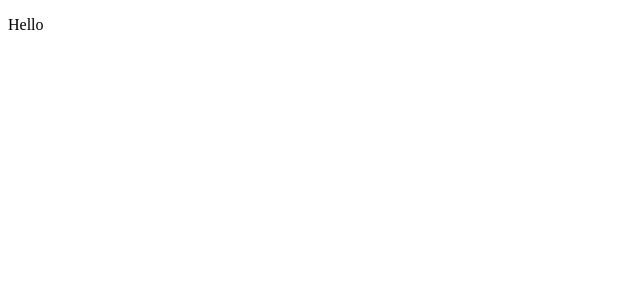
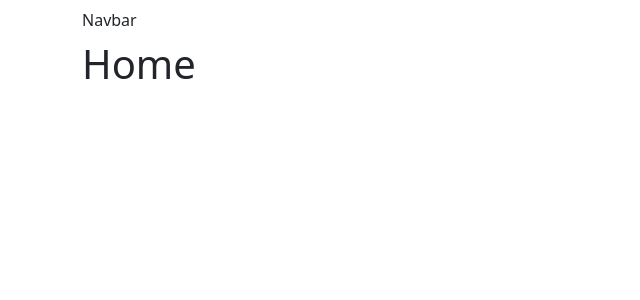
Before and after one commit to bdugg9119/shop, a React (Vite) app: page / in a window 1280 px wide. Shown: the top 300 px of the page, without its empty margins (0-640 px from the left). Built offline with nearby package versions, Linux system fonts and the light colour scheme.

Commit message:
Basic routing setup

```diff
--- a/src/App.tsx
+++ b/src/App.tsx
@@ -1,8 +1,21 @@
+import {Routes, Route} from 'react-router-dom';
+import {Container} from 'react-bootstrap';
+
+import {About, Home, Store} from './pages';
+import {Navbar} from './components';
+
 function App() {
   return (
-    <div className="App">
-      <p>Hello</p>
-    </div>
+    <>
+      <Navbar />
+      <Container className='mb-4'>
+        <Routes>
+          <Route path='/' element={<Home />} />
+          <Route path='/store' element={<Store />} />
+          <Route path='/about' element={<About />} />
+        </Routes>
+      </Container>
+    </>
   );
 };
 
--- /dev/null
+++ b/src/components/Navbar.tsx
@@ -0,0 +1,11 @@
+import { Container, Navbar as NavbarBs } from 'react-bootstrap';
+
+const Navbar = () => {
+  return (
+    <NavbarBs>
+      <Container>Navbar</Container>
+    </NavbarBs>
+  );
+}
+
+export default Navbar;
--- /dev/null
+++ b/src/components/index.ts
@@ -0,0 +1 @@
+export { default as Navbar } from './Navbar';
--- a/src/main.tsx
+++ b/src/main.tsx
@@ -1,9 +1,13 @@
-import React from 'react'
-import ReactDOM from 'react-dom/client'
-import App from './App'
+import React from 'react';
+import ReactDOM from 'react-dom/client';
+import App from './App';
+import "bootstrap/dist/css/bootstrap.min.css";
+import {BrowserRouter} from 'react-router-dom';
 
 ReactDOM.createRoot(document.getElementById('root') as HTMLElement).render(
   <React.StrictMode>
-    <App />
+    <BrowserRouter>
+      <App />
+    </BrowserRouter>
   </React.StrictMode>
-)
+);
--- /dev/null
+++ b/src/pages/About.tsx
@@ -0,0 +1,3 @@
+const About = () => <h1>About</h1>;
+
+export default About;
--- /dev/null
+++ b/src/pages/Home.tsx
@@ -0,0 +1,3 @@
+const Home = () => <h1>Home</h1>;
+
+export default Home;
--- /dev/null
+++ b/src/pages/Store.tsx
@@ -0,0 +1,3 @@
+const Store = () => <h1>Store</h1>;
+
+export default Store;
--- /dev/null
+++ b/src/pages/index.ts
@@ -0,0 +1,3 @@
+export { default as About } from './About';
+export { default as Home } from './Home';
+export { default as Store } from './Store';
```
